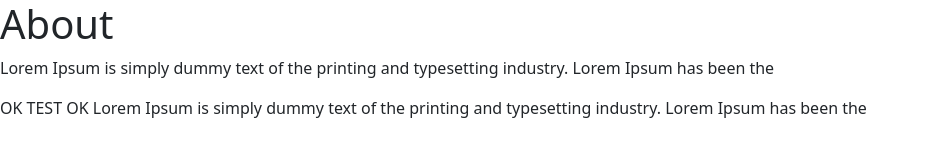
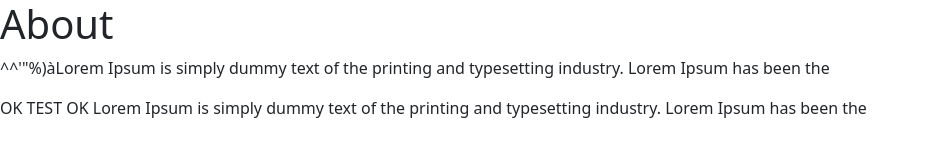
Before and after one commit to mountaineer09/Test, a Next.js app: page /about in a window 1280 px wide. Shown: the top 160 px of the page, without its empty margins (0-929 px from the left). Built offline with nearby package versions, Linux system fonts and the light colour scheme; a web font is replaced by a local one.

Commit message:
modif pour charset

```diff
--- a/pages/_app.tsx
+++ b/pages/_app.tsx
@@ -4,7 +4,7 @@ import Head from 'next/head'
 
 export default function MyApp({ Component, pageProps }: AppProps) {
   return (<>   <Head>
-    <meta name="viewport" content="width=device-width, initial-scale=1" />
+    <meta name="viewport" content="width=device-width, initial-scale=1, text/html" charSet="UTF-8"  />
     <link
       href="https://cdn.jsdelivr.net/npm/bootstrap@5.0.0-beta1/dist/css/bootstrap.min.css" rel="stylesheet"
       integrity="sha384-giJF6kkoqNQ00vy+HMDP7azOuL0xtbfIcaT9wjKHr8RbDVddVHyTfAAsrekwKmP1"
--- a/pages/about.tsx
+++ b/pages/about.tsx
@@ -2,7 +2,7 @@ const About= () => {
     return (
      <div>
         <h1>About</h1>
-        <p>Lorem Ipsum is simply dummy text of the printing and typesetting industry. Lorem Ipsum has been the </p>
+        <p>^^'"%)àLorem Ipsum is simply dummy text of the printing and typesetting industry. Lorem Ipsum has been the </p>
         <p>OK TEST OK Lorem Ipsum is simply dummy text of the printing and typesetting industry. Lorem Ipsum has been the </p>
      </div>
     );
```
Also changed, not shown: .eslintrc.json.
